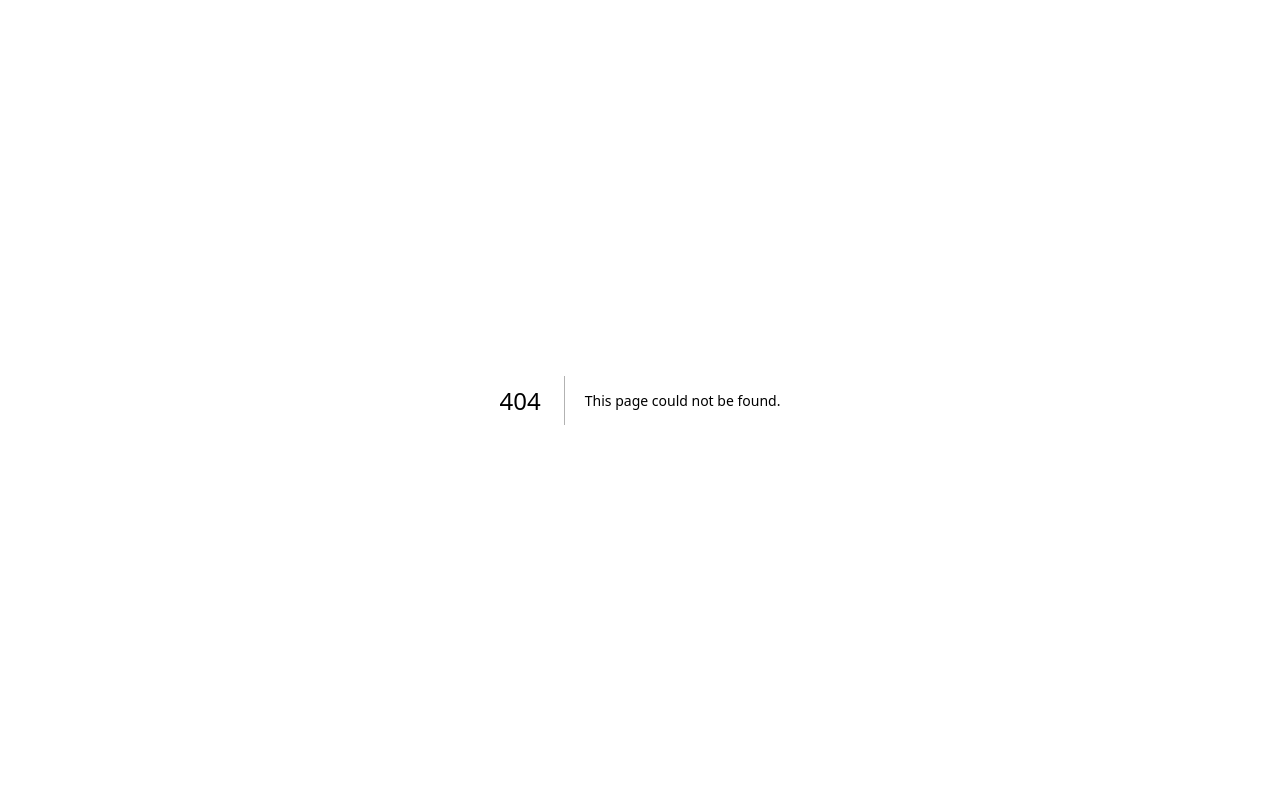
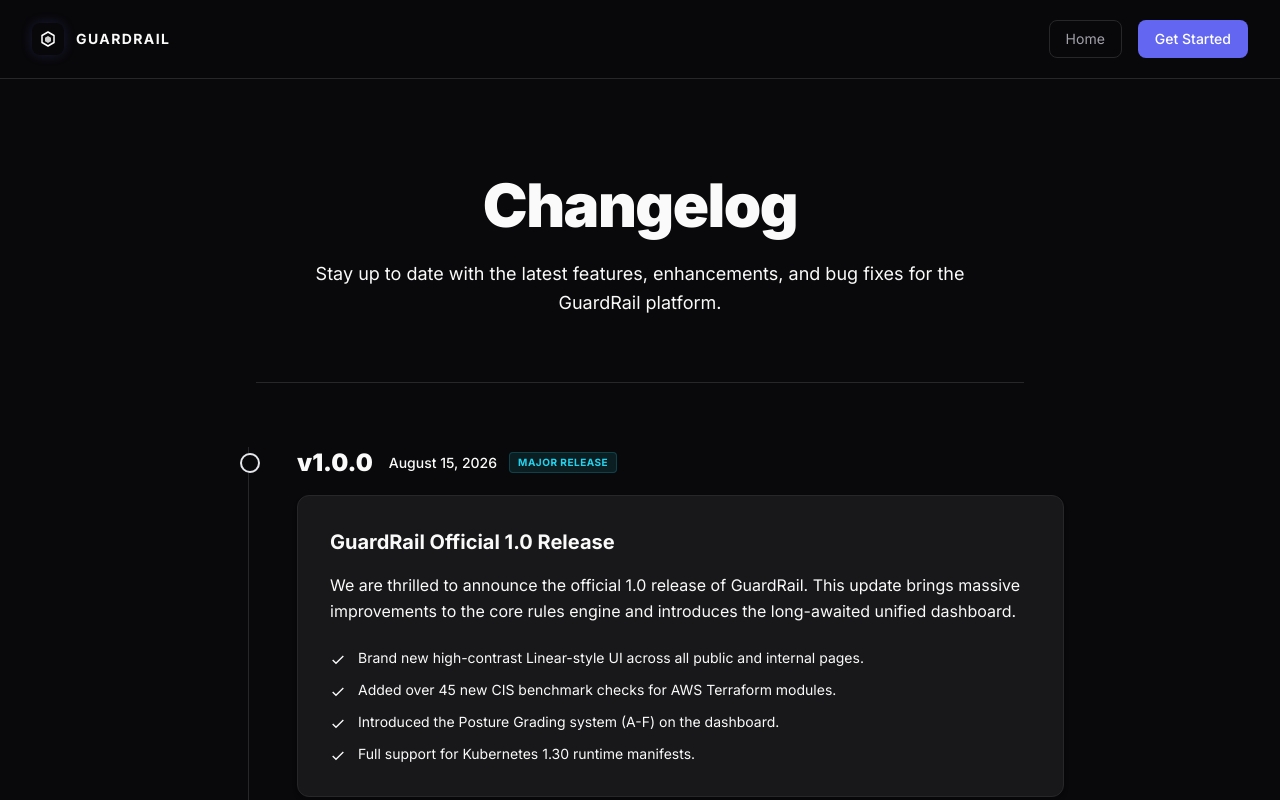
Before and after one commit to abubakarxdev/guardrail, a Next.js app in the folder frontend/: page /changelog in a window 1280 px wide. Before the commit this address had no page. Shown: the top 800 px of the page. Built offline with nearby package versions, Linux system fonts and the light colour scheme.

Commit message:
feat: implement frontend documentation, features, support, changelog, and login pages with shared sidebar component

```diff
--- /dev/null
+++ b/frontend/src/app/changelog/page.tsx
@@ -0,0 +1,137 @@
+"use client";
+
+import Link from "next/link";
+import { motion } from "framer-motion";
+
+export default function ChangelogPage() {
+  const changelogs = [
+    {
+      version: "v1.0.0",
+      date: "August 15, 2026",
+      tag: "Major Release",
+      title: "GuardRail Official 1.0 Release",
+      description: "We are thrilled to announce the official 1.0 release of GuardRail. This update brings massive improvements to the core rules engine and introduces the long-awaited unified dashboard.",
+      highlights: [
+        "Brand new high-contrast Linear-style UI across all public and internal pages.",
+        "Added over 45 new CIS benchmark checks for AWS Terraform modules.",
+        "Introduced the Posture Grading system (A-F) on the dashboard.",
+        "Full support for Kubernetes 1.30 runtime manifests."
+      ]
+    },
+    {
+      version: "v0.9.5",
+      date: "July 22, 2026",
+      tag: "Feature",
+      title: "GitHub Actions CI/CD Integration",
+      description: "You can now integrate GuardRail directly into your continuous integration pipelines to fail builds automatically when critical misconfigurations are detected.",
+      highlights: [
+        "Released the official `guardrail-security/action` for GitHub Actions.",
+        "Added `--fail-on-critical` flag to the CLI.",
+        "Improved parsing speed for large Terraform monolithic state files by 40%."
+      ]
+    },
+    {
+      version: "v0.9.0",
+      date: "June 05, 2026",
+      tag: "Beta",
+      title: "Initial Public Beta",
+      description: "GuardRail is now open for public beta! Start analyzing your cloud infrastructure for free.",
+      highlights: [
+        "Core Rego engine implementation.",
+        "Support for basic AWS services (S3, EC2, RDS, IAM).",
+        "Interactive CLI output with violation code blocks."
+      ]
+    }
+  ];
+
+  return (
+    <div className="relative min-h-screen bg-[#09090b]">
+      {/* Navigation */}
+      <header className="relative z-20 flex items-center justify-between px-8 py-5 border-b border-[#27272a] bg-[#09090b]/80 backdrop-blur-xl sticky top-0">
+        <Link href="/" className="flex items-center gap-3 group">
+          <div className="w-8 h-8 rounded-lg flex items-center justify-center bg-accent-purple shadow-[0_0_12px_rgba(99,102,241,0.2)] group-hover:shadow-[0_0_20px_rgba(99,102,241,0.4)] transition-all">
+            <svg width="16" height="16" viewBox="0 0 16 16" fill="none">
+              <path d="M8 1L14 4.5V11.5L8 15L2 11.5V4.5L8 1Z" stroke="white" strokeWidth="1.5" strokeLinejoin="round"/>
+              <path d="M8 5L11 6.75V10.25L8 12L5 10.25V6.75L8 5Z" fill="white" opacity="0.8"/>
+            </svg>
+          </div>
+          <span className="text-sm font-bold tracking-widest uppercase text-text-primary">
+            Guard<span className="text-accent-purple">Rail</span>
+          </span>
+        </Link>
+        <div className="flex gap-4">
+          <Link href="/" className="btn-ghost px-4 py-2 rounded-lg text-sm hover:scale-105">Home</Link>
+          <Link href="/login?mode=register" className="btn-primary px-4 py-2 rounded-lg text-sm hover:scale-105">Get Started</Link>
+        </div>
+      </header>
+
+      {/* Header */}
+      <div className="relative z-10 px-6 pt-24 pb-16 max-w-3xl mx-auto text-center border-b border-[#27272a] mb-16">
+        <motion.h1
+          initial={{ opacity: 0, y: 20 }}
+          animate={{ opacity: 1, y: 0 }}
+          transition={{ duration: 0.5 }}
+          className="text-4xl md:text-6xl font-black mb-6 text-text-primary tracking-tight"
+        >
+          Changelog
+        </motion.h1>
+        <motion.p
+          initial={{ opacity: 0, y: 20 }}
+          animate={{ opacity: 1, y: 0 }}
+          transition={{ duration: 0.5, delay: 0.1 }}
+          className="text-lg text-text-muted leading-relaxed"
+        >
+          Stay up to date with the latest features, enhancements, and bug fixes for the GuardRail platform.
+        </motion.p>
+      </div>
+
+      {/* Timeline */}
+      <div className="max-w-4xl mx-auto px-6 pb-32">
+        <div className="relative border-l border-[#27272a] ml-4 md:ml-8 pl-8 md:pl-12 space-y-24">
+          {changelogs.map((log, index) => (
+            <motion.div
+              key={log.version}
+              initial={{ opacity: 0, x: -30 }}
+              whileInView={{ opacity: 1, x: 0 }}
+              viewport={{ once: true, margin: "-100px" }}
+              transition={{ duration: 0.6, delay: index * 0.1 }}
+              className="relative"
+            >
+              {/* Timeline Node */}
+              <div className="absolute -left-[41px] md:-left-[57px] top-1.5 w-5 h-5 rounded-full bg-[#09090b] border-2 border-accent-purple flex items-center justify-center">
+                <div className="w-2 h-2 rounded-full bg-accent-purple" />
+              </div>
+
+              {/* Version & Date */}
+              <div className="flex flex-col md:flex-row md:items-center gap-3 md:gap-4 mb-4">
+                <h2 className="text-2xl font-black text-text-primary">{log.version}</h2>
+                <div className="flex items-center gap-3">
+                  <span className="text-sm font-medium text-text-muted">{log.date}</span>
+                  <span className="inline-block px-2 py-0.5 rounded border border-accent-cyan/20 bg-accent-cyan/10 text-accent-cyan text-[10px] font-bold uppercase tracking-wider">
+                    {log.tag}
+                  </span>
+                </div>
+              </div>
+
+              {/* Content */}
+              <div className="surface-card p-6 md:p-8">
+                <h3 className="text-xl font-bold text-text-primary mb-4">{log.title}</h3>
+                <p className="text-text-secondary leading-relaxed mb-6">
+                  {log.description}
+                </p>
+                <ul className="space-y-3">
+                  {log.highlights.map((highlight, i) => (
+                    <li key={i} className="flex items-start gap-3">
+                      <svg className="mt-1 flex-shrink-0 text-accent-purple" width="16" height="16" viewBox="0 0 24 24" fill="none" stroke="currentColor" strokeWidth="2"><path d="M20 6L9 17l-5-5"/></svg>
+                      <span className="text-sm text-text-secondary">{highlight}</span>
+                    </li>
+                  ))}
+                </ul>
+              </div>
+            </motion.div>
+          ))}
+        </div>
+      </div>
+    </div>
+  );
+}
```
